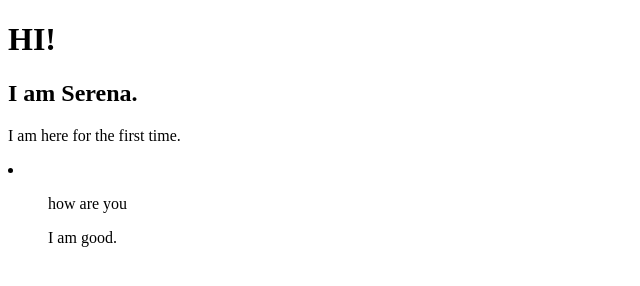
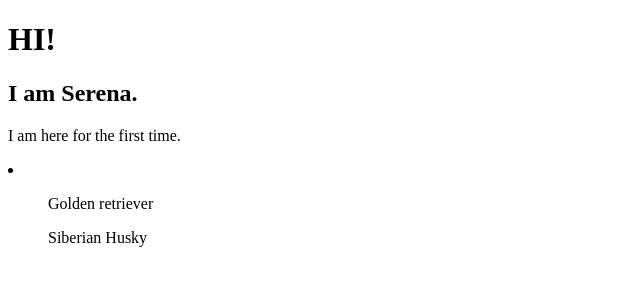
Before and after one commit to SERENADHANKHAR/Mysite, a plain HTML site: page index.html in a window 1280 px wide. Shown: the whole page, without its empty margins (0-640 px from the left). Drawn offline with Linux system fonts and the light colour scheme.

Commit message:
added list

```diff
--- a/index.html
+++ b/index.html
@@ -9,7 +9,7 @@
     <h1>HI!</h1>
     <h2>I am Serena.</h2>
     <p>I am here for the first time.</p>
-    <li><ul>how are you</ul>
-    <ul>I am good.</ul></li>
+    <li><ul>Golden retriever</ul>
+    <ul>Siberian Husky</ul></li>
 </body>
 </html>
```
